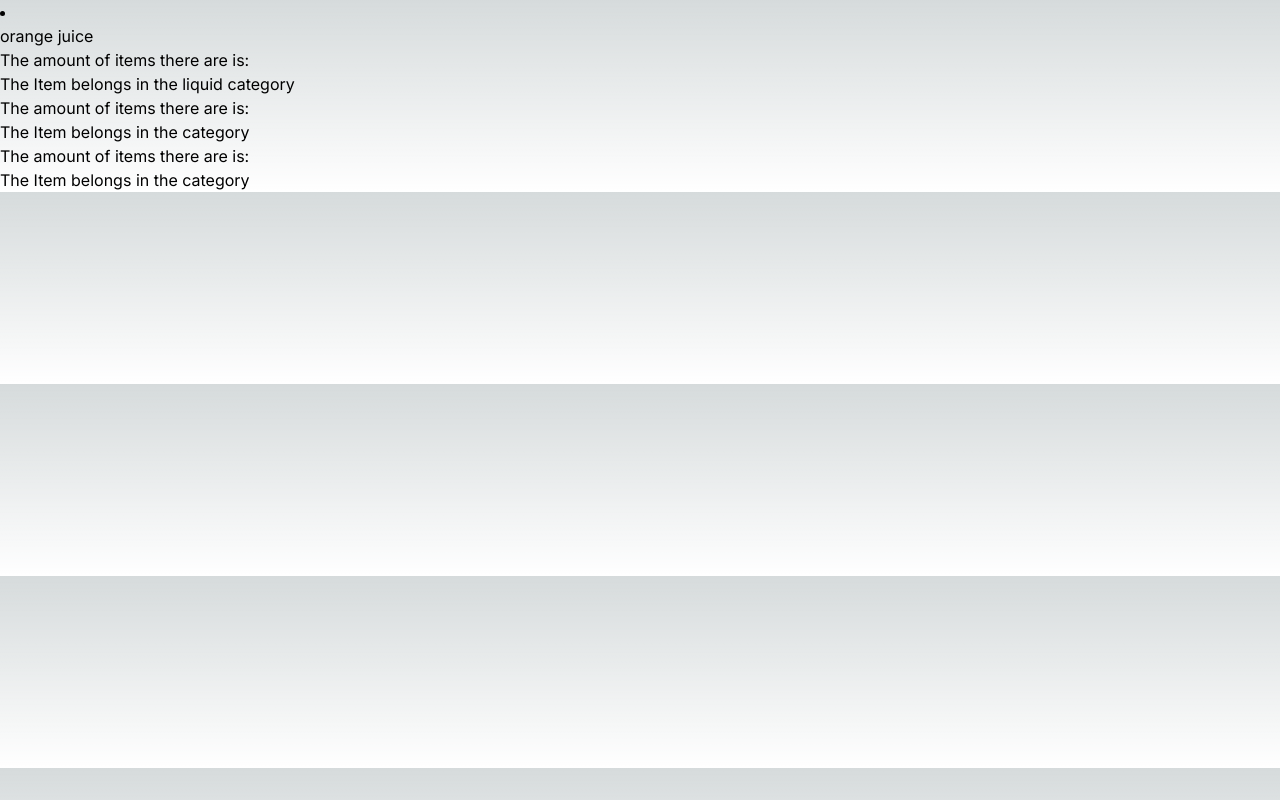
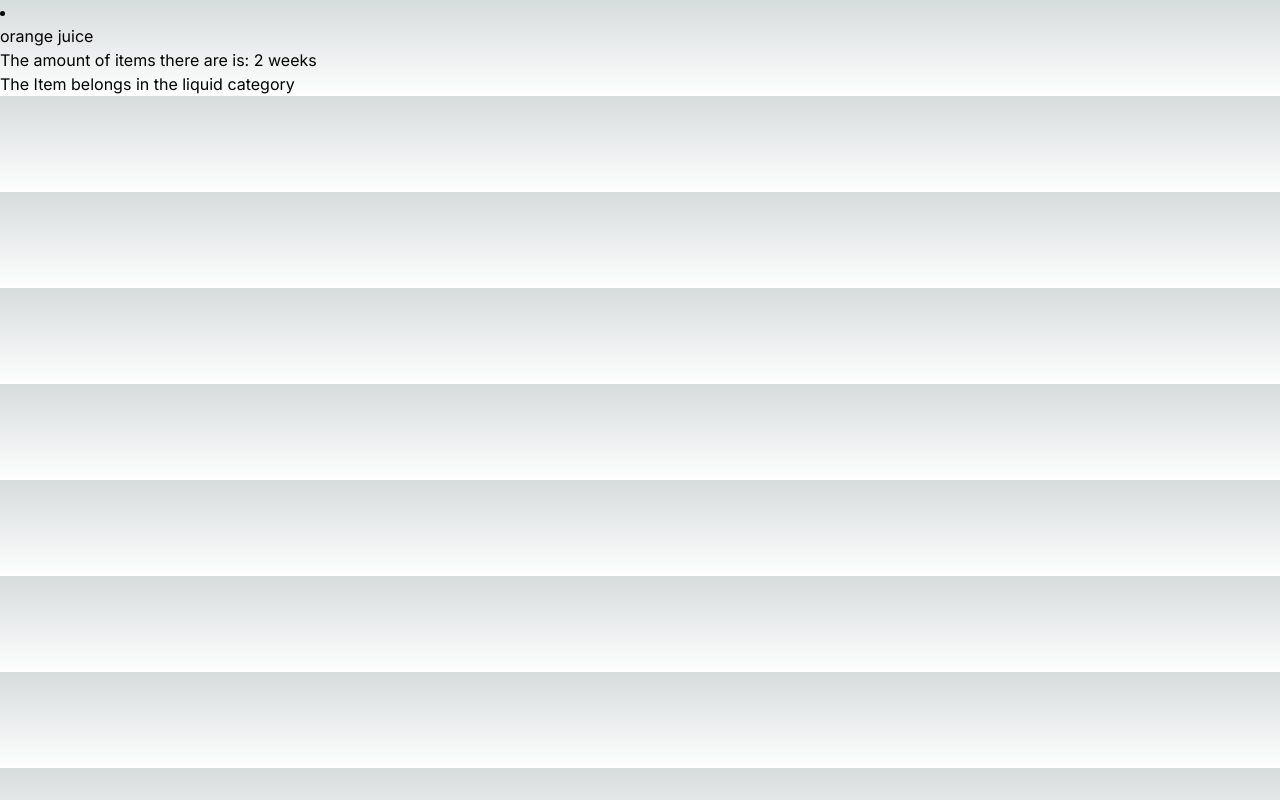
Before and after one commit to Gabrealk/cprg306-assignments, a Next.js app: page /week3 in a window 1280 px wide. Built offline with nearby package versions, Linux system fonts and the light colour scheme.

Commit message:
enough for todayXD

```diff
--- a/app/week3/item-list.js
+++ b/app/week3/item-list.js
@@ -3,6 +3,7 @@
 export default function Shoppinglist(){
     return(
         <main>
+
 
         </main>
 
--- a/app/week3/item.js
+++ b/app/week3/item.js
@@ -4,9 +4,7 @@ export default function Infoshoppinglist(){
     return(
         <main>
             <li>
-                <ol><Item name = "orange juice" age = "2 weeks" category= "liquid" /></ol>
-                <ol><Item name = "" age = "" category= "" /></ol>
-                <ol><Item name = "" age = "" category= "" /></ol>
+                <ol><Item name = "orange juice" quantity = "2 weeks" category= "liquid" /></ol>
 
 
             </li>
@@ -14,7 +12,6 @@ export default function Infoshoppinglist(){
         </main>
 
     )
-
 
 }
 
```
